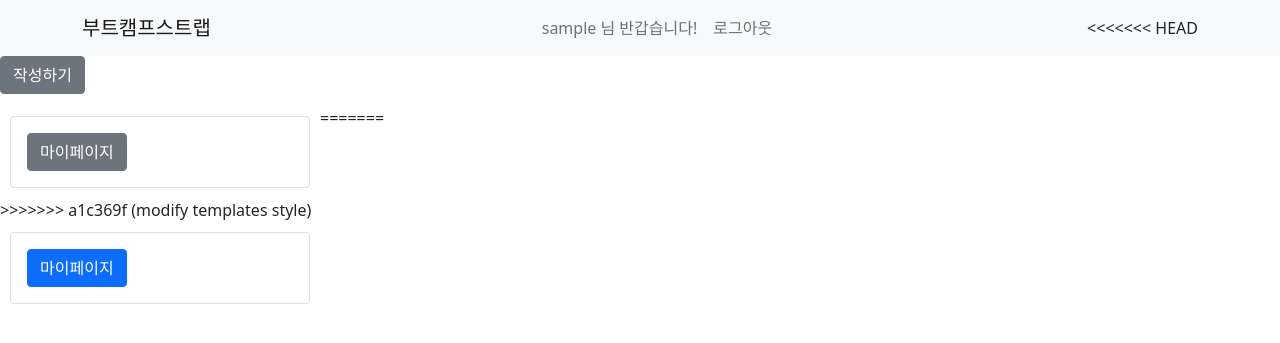
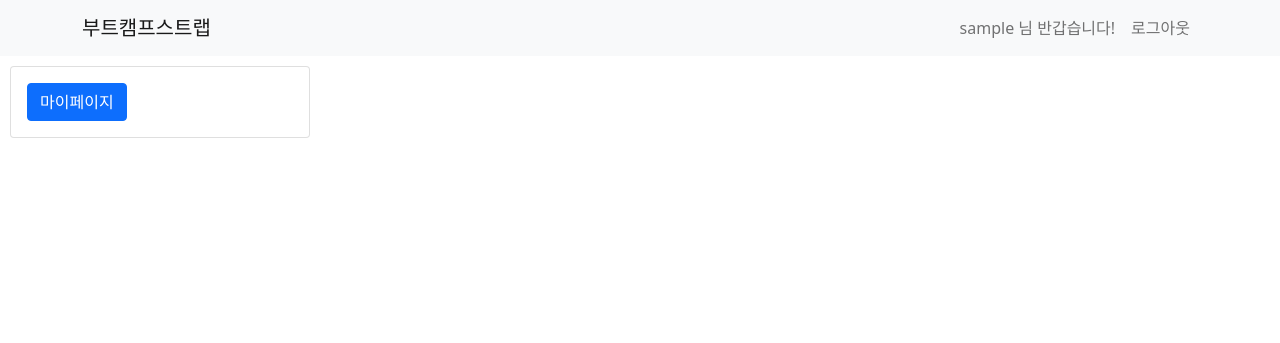
Before and after one commit to choice44/bootsCampStrap, a Django app: page /tweet/mypage/1 in a window 1280 px wide. Shown: the top 343 px of the page. Run offline with Django 4.2, Linux system fonts and the light colour scheme; the visitor is signed in with stand-in values (Sample User, id 1); data comes from the database, SQL or seed files in the repository; data that the repository does not hold is empty.

Commit message:
modify style add missing at solve conflict

```diff
--- a/templates/base.html
+++ b/templates/base.html
@@ -85,29 +85,8 @@
                 </ul>
             {% endif %}
         </form>
-<<<<<<< HEAD
-    </div>
-</nav>
-<!-- 왼쪽 컬럼 -->
-<div style='height:50px'>
-    {% if user.is_authenticated %}
-        <a href="{% url 'create_tweet' %}" class="btn btn-secondary" style='text=align:right'>작성하기</a>
-    {% endif %}
-</div>
-<div style='display: grid; grid-template-columns: 1fr 1fr 1fr 1fr;'>
-    <div style='grid-column: 1/2; margin: 10px'>
-        <div class="card">
-            <div class="card-body">
-                {% if user.is_authenticated %}
-                    <a href="{% url 'my_page' user.id %}" class="btn btn-secondary">마이페이지</a>
-                {% endif %}
-            </div>
-        </div>
-    </div>
-=======
       </div>
     </nav>
->>>>>>> a1c369f (modify templates style)
     {% block content %} {% endblock %}
 </body>
 </html>
--- a/templates/tweet/my_page.html
+++ b/templates/tweet/my_page.html
@@ -16,6 +16,8 @@
     </div>
         <!--오른쪽 컬럼-->
         <div style='display:grid; grid-column: 2/4; margin: 10px 40px 0px 20px'>
+            <div style='height:50px'>
+            </div>
             {% for my_tw in my_tweet %}
                 <div class="card mb-3">
                     <p class="card-text">{{ my_tw.user }}</p>
```
Also changed, not shown: templates/tweet/detail_tweet.html (+8 -5 lines).
